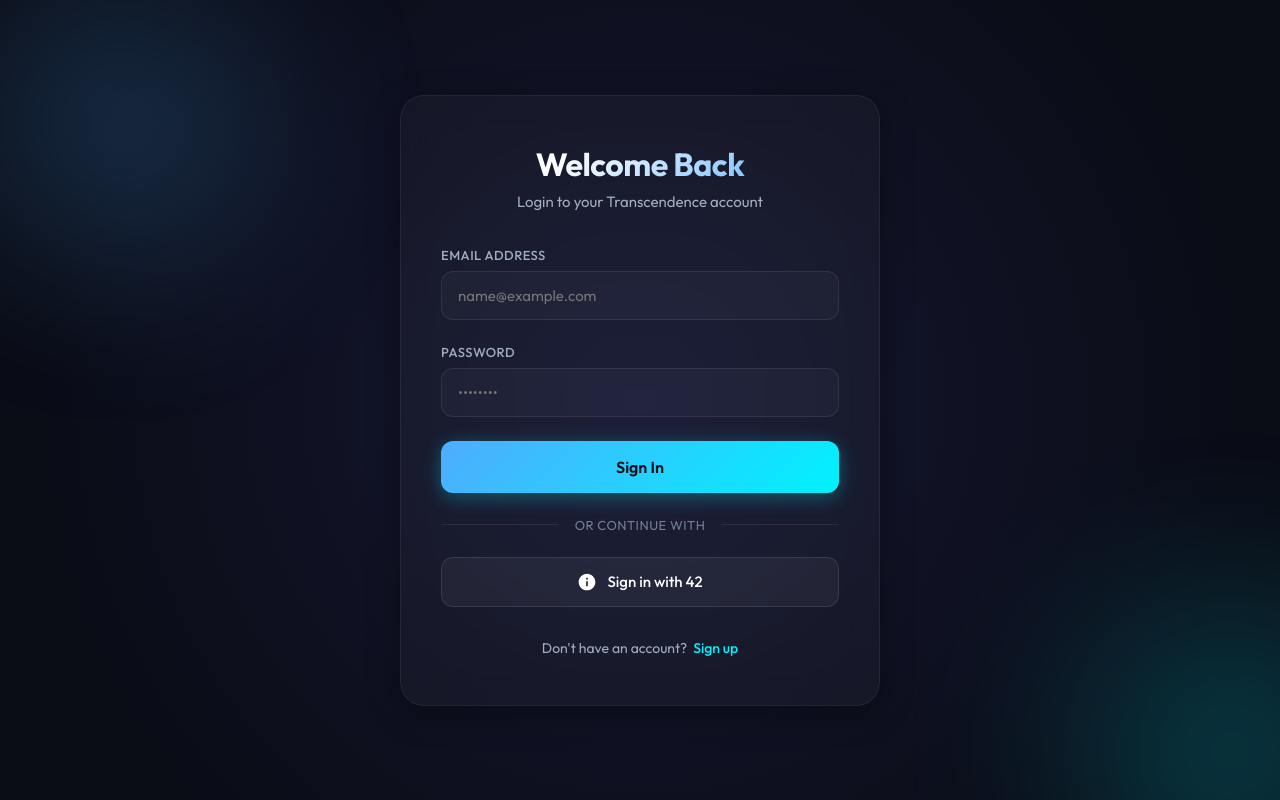
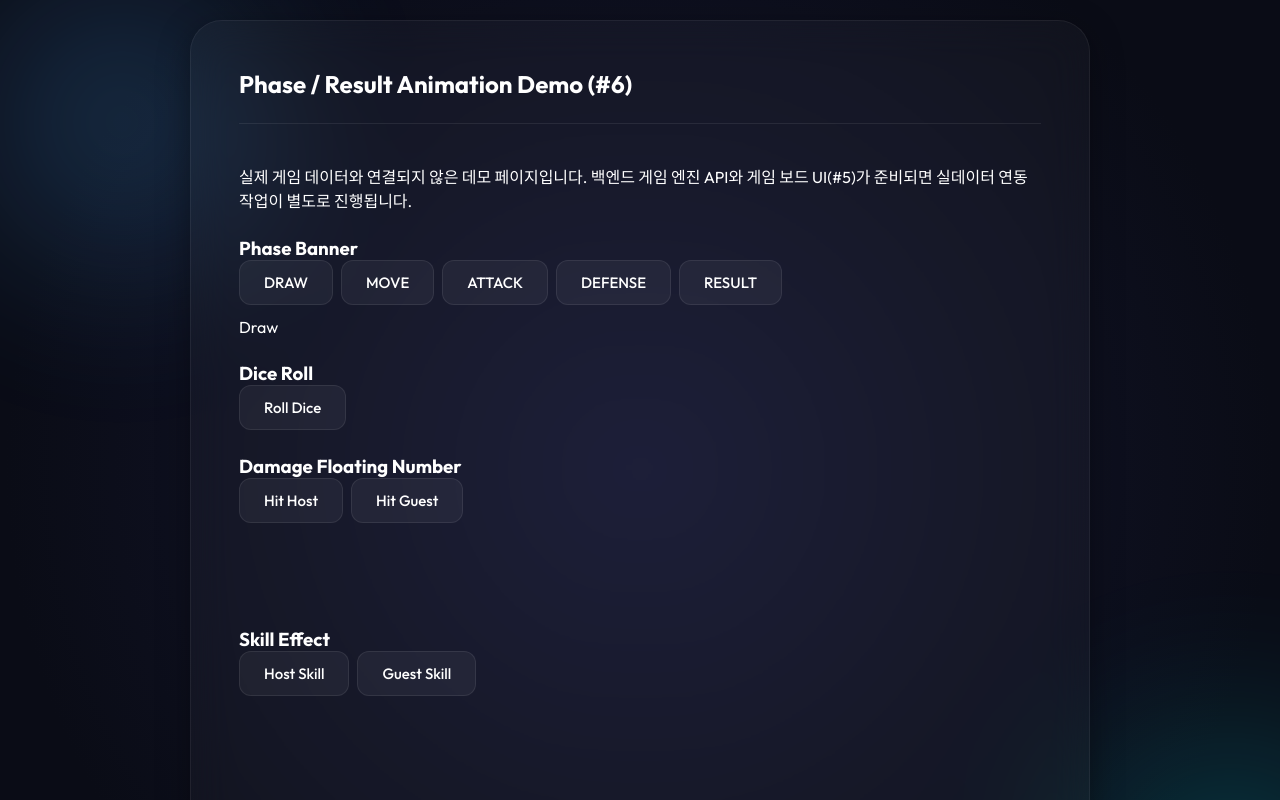
Before and after one commit to 222transcendence/transcendence_frontend, a React (Vite) app: page /dev/phase-animations in a window 1280 px wide. Before the commit this address led to /login. Shown: the top 800 px of the page. Built offline with nearby package versions, Linux system fonts and the light colour scheme; no server answers; sample sign-in values are in the browser's storage.

Commit message:
feat(game): wire dev-only animation demo route [#6] [P3-11]

```diff
--- a/src/App.tsx
+++ b/src/App.tsx
@@ -6,6 +6,7 @@
 import ProfilePage from './pages/ProfilePage';
 import LobbyPage from './pages/LobbyPage';
 import WaitingRoomPage from './pages/WaitingRoomPage';
+import PhaseAnimationsDemoPage from './pages/dev/PhaseAnimationsDemoPage';
 import PrivateRoute from './components/PrivateRoute';
 import './App.css';
 
@@ -64,6 +65,16 @@
         <Route path="/signup" element={<SignupPage />} />
         <Route path="/oauth/callback" element={<OAuthCallbackPage />} />
 
+        {/* Dev-only animation demo (#6), not linked from nav */}
+        <Route
+          path="/dev/phase-animations"
+          element={
+            <PrivateRoute>
+              <PhaseAnimationsDemoPage />
+            </PrivateRoute>
+          }
+        />
+
         {/* Fallback to Home */}
         <Route path="*" element={<Navigate to="/" replace />} />
       </Routes>
--- /dev/null
+++ b/src/pages/dev/PhaseAnimationsDemoPage.tsx
@@ -0,0 +1,140 @@
+import { useState } from 'react';
+import PhaseBanner from '../../components/game/PhaseBanner';
+import DiceRollAnimation from '../../components/game/DiceRollAnimation';
+import DamageFloatingNumber from '../../components/game/DamageFloatingNumber';
+import SkillEffectOverlay from '../../components/game/SkillEffectOverlay';
+import GameEndModal from '../../components/game/GameEndModal';
+import type {
+  DamagePopup,
+  DiceRollResult,
+  GamePhase,
+  SkillEffectTrigger,
+} from '../../types/gameAnimation';
+
+const PHASES: GamePhase[] = ['DRAW', 'MOVE', 'ATTACK', 'DEFENSE', 'RESULT'];
+
+const MOCK_SUMMARY = {
+  winnerNickname: 'host_player',
+  loserNickname: 'guest_player',
+  turnsPlayed: 5,
+  finalHostHp: 12,
+  finalGuestHp: 0,
+};
+
+export default function PhaseAnimationsDemoPage() {
+  const [phase, setPhase] = useState<GamePhase>('DRAW');
+  const [diceRollId, setDiceRollId] = useState(0);
+  const [diceResult, setDiceResult] = useState<DiceRollResult | null>(null);
+  const [damagePopups, setDamagePopups] = useState<DamagePopup[]>([]);
+  const [skillTriggers, setSkillTriggers] = useState<SkillEffectTrigger[]>([]);
+  const [showEndModal, setShowEndModal] = useState(false);
+
+  const rollDice = () => {
+    const rolled = 4;
+    setDiceResult({ rolled, success: Math.floor(Math.random() * (rolled + 1)) });
+    setDiceRollId((id) => id + 1);
+  };
+
+  const popDamage = (target: 'host' | 'guest') => {
+    setDamagePopups((prev) => [
+      ...prev,
+      { id: crypto.randomUUID(), target, amount: Math.floor(Math.random() * 5) + 1 },
+    ]);
+  };
+
+  const triggerSkill = (source: 'host' | 'guest') => {
+    setSkillTriggers((prev) => [
+      ...prev,
+      { id: crypto.randomUUID(), source, label: 'Power Strike!' },
+    ]);
+  };
+
+  return (
+    <div className="dashboard-container">
+      <div className="dashboard-header">
+        <h2>Phase / Result Animation Demo (#6)</h2>
+      </div>
+      <p>
+        실제 게임 데이터와 연결되지 않은 데모 페이지입니다. 백엔드 게임 엔진 API와 게임 보드 UI(#5)가
+        준비되면 실데이터 연동 작업이 별도로 진행됩니다.
+      </p>
+
+      <section style={{ marginTop: 24 }}>
+        <h3>Phase Banner</h3>
+        <div style={{ display: 'flex', gap: 8, marginBottom: 12 }}>
+          {PHASES.map((p) => (
+            <button key={p} className="btn-secondary" onClick={() => setPhase(p)}>
+              {p}
+            </button>
+          ))}
+        </div>
+        <PhaseBanner phase={phase} />
+      </section>
+
+      <section style={{ marginTop: 24 }}>
+        <h3>Dice Roll</h3>
+        <button className="btn-secondary" onClick={rollDice}>
+          Roll Dice
+        </button>
+        {diceResult && <DiceRollAnimation key={diceRollId} result={diceResult} />}
+      </section>
+
+      <section style={{ marginTop: 24 }}>
+        <h3>Damage Floating Number</h3>
+        <div style={{ display: 'flex', gap: 8 }}>
+          <button className="btn-secondary" onClick={() => popDamage('host')}>
+            Hit Host
+          </button>
+          <button className="btn-secondary" onClick={() => popDamage('guest')}>
+            Hit Guest
+          </button>
+        </div>
+        <div style={{ position: 'relative', height: 80 }}>
+          {damagePopups.map((popup) => (
+            <DamageFloatingNumber
+              key={popup.id}
+              popup={popup}
+              onDone={(id) => setDamagePopups((prev) => prev.filter((p) => p.id !== id))}
+            />
+          ))}
+        </div>
+      </section>
+
+      <section style={{ marginTop: 24 }}>
+        <h3>Skill Effect</h3>
+        <div style={{ display: 'flex', gap: 8 }}>
+          <button className="btn-secondary" onClick={() => triggerSkill('host')}>
+            Host Skill
+          </button>
+          <button className="btn-secondary" onClick={() => triggerSkill('guest')}>
+            Guest Skill
+          </button>
+        </div>
+        <div style={{ position: 'relative', height: 80 }}>
+          {skillTriggers.map((trigger) => (
+            <SkillEffectOverlay
+              key={trigger.id}
+              trigger={trigger}
+              onDone={(id) => setSkillTriggers((prev) => prev.filter((t) => t.id !== id))}
+            />
+          ))}
+        </div>
+      </section>
+
+      <section style={{ marginTop: 24 }}>
+        <h3>Game End Modal</h3>
+        <button className="btn-secondary" onClick={() => setShowEndModal(true)}>
+          Show Result
+        </button>
+        {showEndModal && (
+          <GameEndModal
+            summary={MOCK_SUMMARY}
+            isWinner
+            onRematch={() => setShowEndModal(false)}
+            onBackToLobby={() => setShowEndModal(false)}
+          />
+        )}
+      </section>
+    </div>
+  );
+}
```
